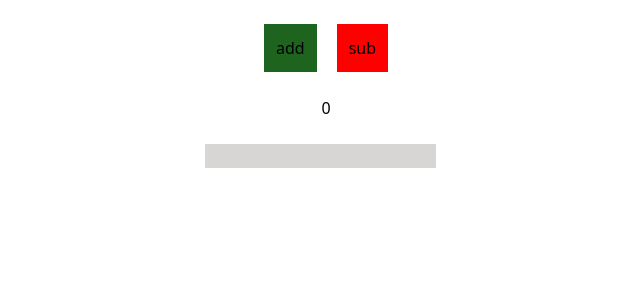
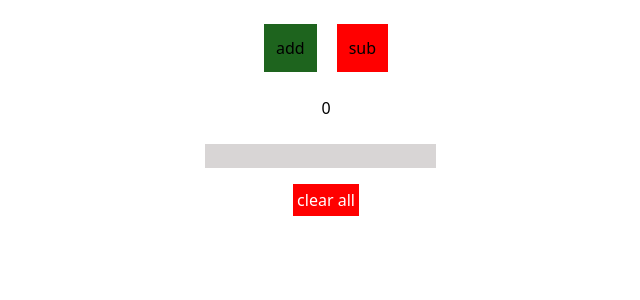
Before and after one commit to AbinAntony8888/add-sub-sample, a React (Create React App) app: page / in a window 1280 px wide. Shown: the top 300 px of the page, without its empty margins (314-954 px from the left). Built offline with nearby package versions, Linux system fonts and the light colour scheme.

Commit message:
modified user inputs

```diff
--- a/src/components/UserInput.tsx
+++ b/src/components/UserInput.tsx
@@ -23,6 +23,9 @@ export default function UserInput() {
     delArray.splice(indx, 1);
     setInputArray(delArray);
   };
+  const clearAll=()=>{
+    setInputArray([]);
+  }
 
   return (
     <div>
@@ -48,6 +51,7 @@ export default function UserInput() {
           </li>
         ))}
       </ol>
+      <button onClick={clearAll} className="bg-[red] text-white mt-4 p-1">clear all</button>
     </div>
   );
 }
```
